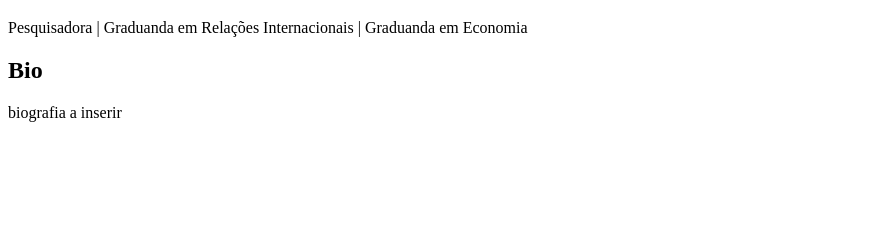
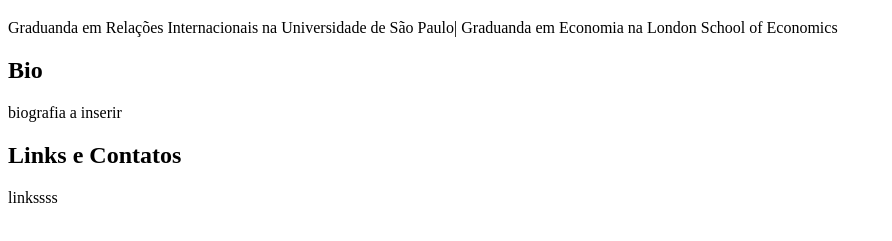
Before and after one commit to gihonorio/giovannahonorio, a plain HTML site: page index.html in a window 1280 px wide. Shown: the part 61-302 px from the top of the page, without its empty margins (0-892 px from the left). Drawn offline with Linux system fonts and the light colour scheme.

Commit message:
index.html

```diff
--- a/index.html
+++ b/index.html
@@ -7,10 +7,11 @@
 
   <body>
     <h1>Giovanna Honório Braga</h1>
-    <p>Pesquisadora | Graduanda em Relações Internacionais | Graduanda em Economia </p>
+    <p>Graduanda em Relações Internacionais na Universidade de São Paulo| Graduanda em Economia na London School of Economics </p>
 
     <h2>Bio</h2>
     <p> biografia a inserir </p>
-    <h2> </h2>
+    <h2> Links e Contatos </h2>
+    <p> linkssss </p>
   </body>
 </html>
```
